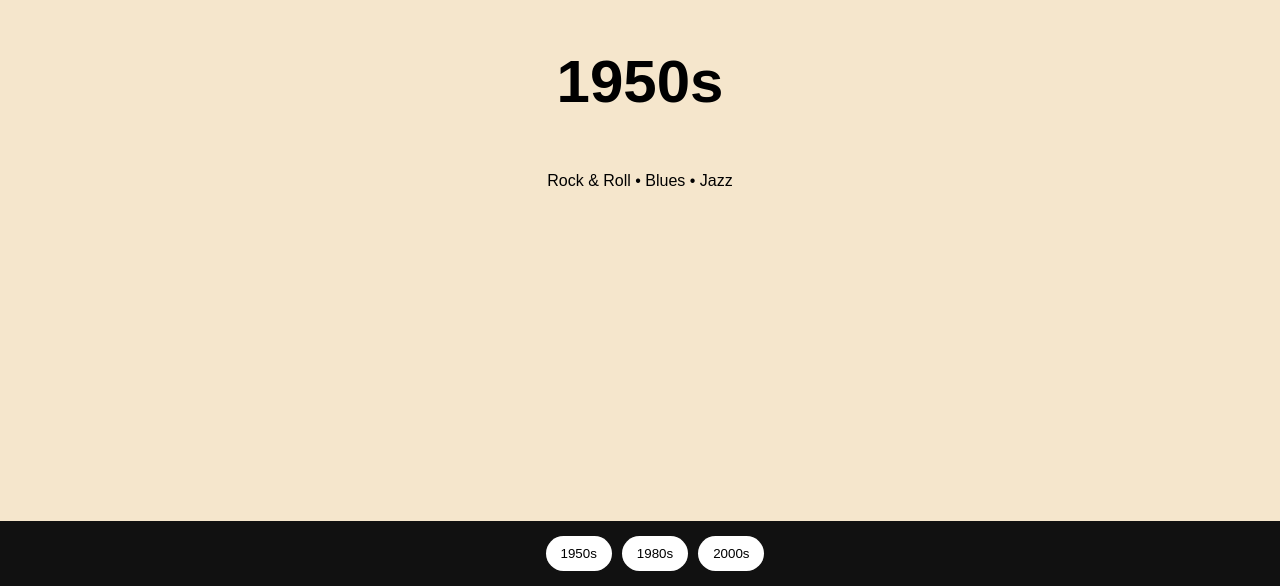
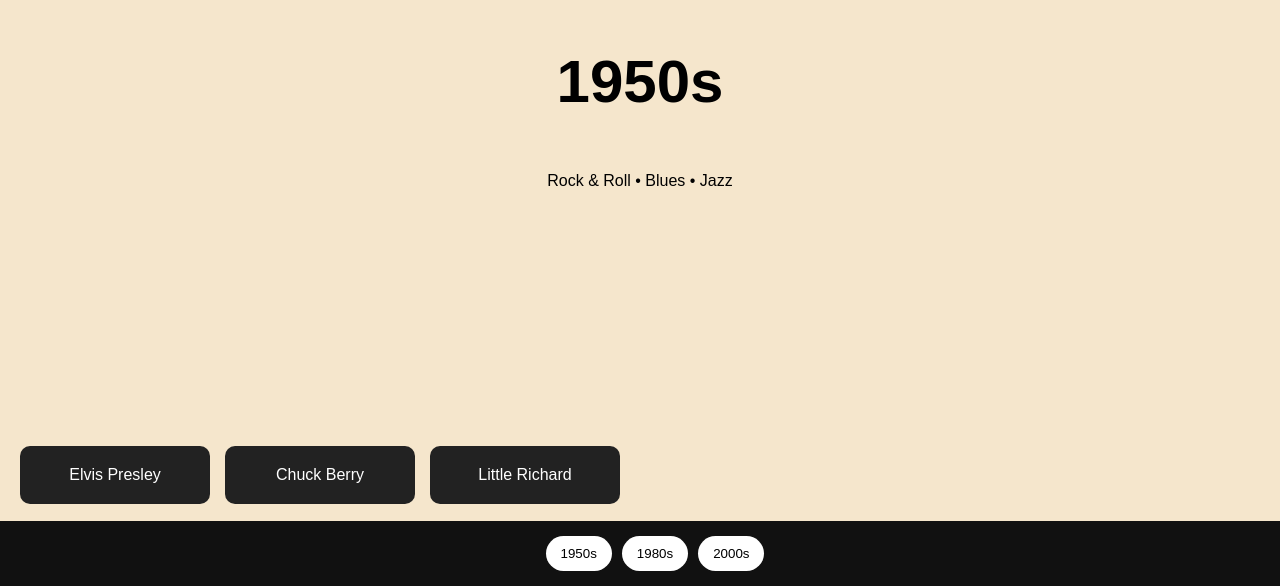
Before and after one commit to anjalirawat8181-spec/music-era-time-machine, a React (Vite) app: page / in a window 1280 px wide. Shown: the part 214-800 px from the top of the page. Built offline with nearby package versions, Linux system fonts and the light colour scheme.

Commit message:
Added artist carousel

```diff
--- a/package.json
+++ b/package.json
@@ -10,6 +10,7 @@
     "preview": "vite preview"
   },
   "dependencies": {
+    "framer-motion": "^12.38.0",
     "react": "^19.2.4",
     "react-dom": "^19.2.4"
   },
--- a/src/App.jsx
+++ b/src/App.jsx
@@ -1,5 +1,6 @@
 import { useState, useEffect } from "react";
 import eras from "./data/eras";
+import ArtistCarousel from "./components/ArtistCarousel";
 import Timeline from "./components/Timeline";
 import EraHero from "./components/EraHero";
 
@@ -16,6 +17,9 @@
 return (
   <div>
     <EraHero era={activeEra} />
+
+    <ArtistCarousel artists={activeEra.artists} />
+
     <Timeline eras={eras} setActiveEra={setActiveEra} />
   </div>
 );
--- /dev/null
+++ b/src/components/ArtistCarousel.jsx
@@ -0,0 +1,30 @@
+function ArtistCarousel({ artists }) {
+  return (
+    <div
+      style={{
+        display: "flex",
+        gap: "15px",
+        padding: "20px",
+        overflowX: "auto",
+      }}
+    >
+      {artists.map((artist, index) => (
+        <div
+          key={index}
+          style={{
+            minWidth: "150px",
+            padding: "20px",
+            borderRadius: "10px",
+            background: "#222",
+            color: "#fff",
+            textAlign: "center",
+          }}
+        >
+          {artist}
+        </div>
+      ))}
+    </div>
+  );
+}
+
+export default ArtistCarousel;
--- a/src/components/EraHero.jsx
+++ b/src/components/EraHero.jsx
@@ -1,21 +1,25 @@
+import { motion } from "framer-motion";
+
 function EraHero({ era }) {
   return (
-    <div
+    <motion.div
+      key={era.id}
+      initial={{ opacity: 0, scale: 0.95 }}
+      animate={{ opacity: 1, scale: 1 }}
+      transition={{ duration: 0.5 }}
       style={{
         height: "80vh",
         display: "flex",
         flexDirection: "column",
         justifyContent: "center",
         alignItems: "center",
-        background: era.color,
-        color: "#000",
-        transition: "0.5s",
+        background: "var(--bg-color)",
+        color: "var(--text-color)",
       }}
     >
       <h1 style={{ fontSize: "60px" }}>{era.name}</h1>
-
       <p>{era.genres.join(" • ")}</p>
-    </div>
+    </motion.div>
   );
 }
 
```
Also changed, not shown: 1 other file (tests, documents, lock files or other folders). Lines whose indentation alone changed are shown as unchanged.
